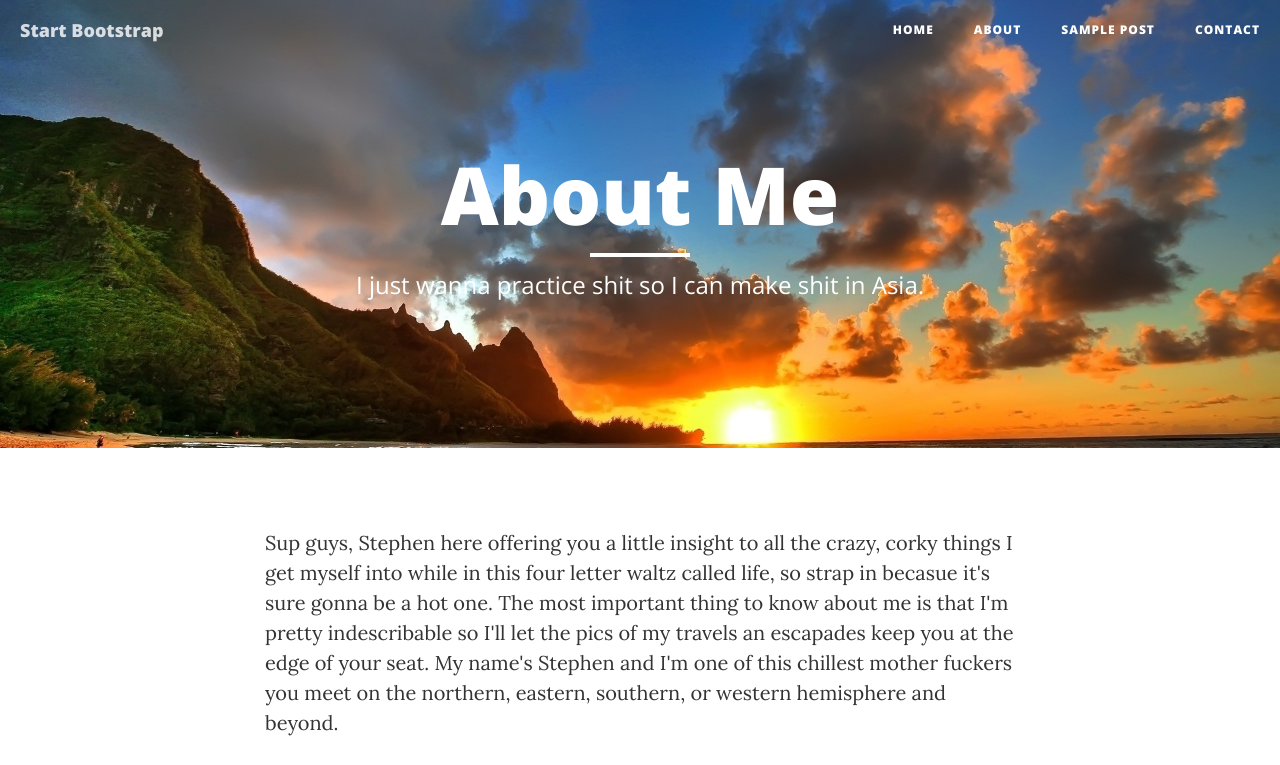
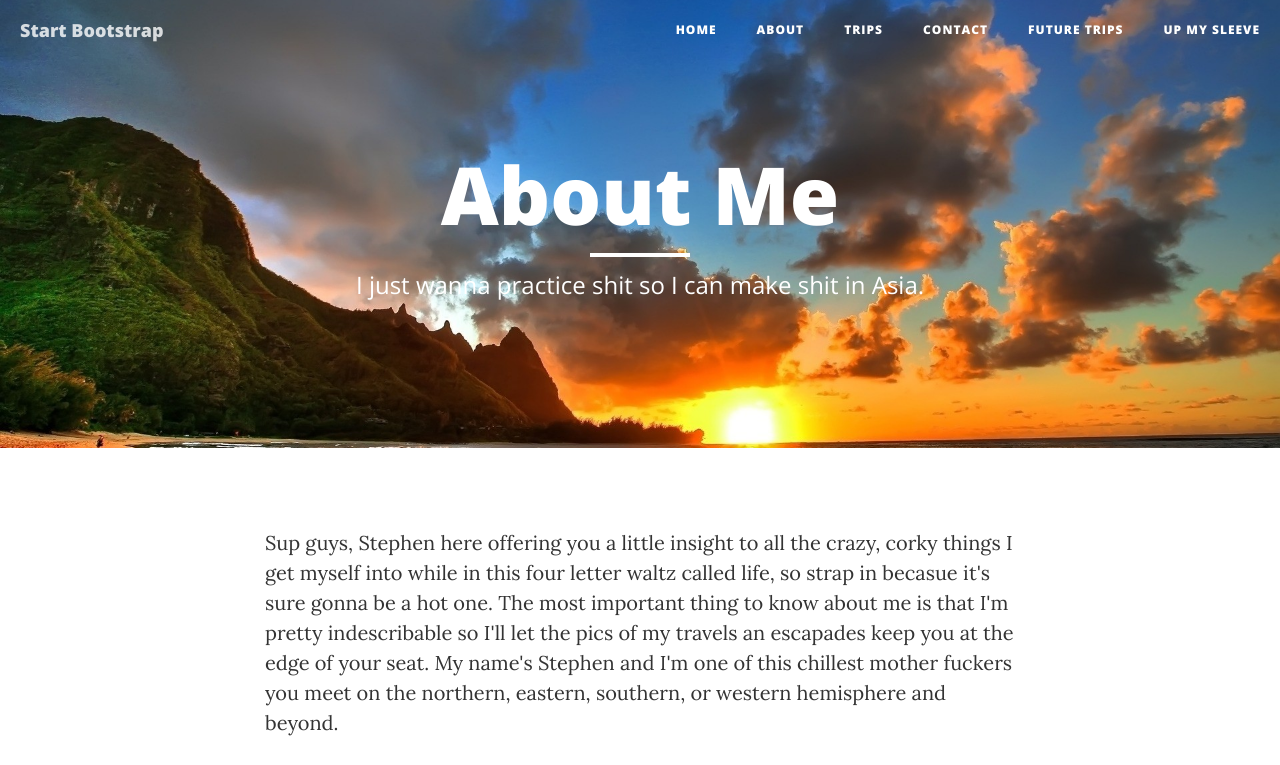
Before and after one commit to sdeavin1/sdeavin1.github.io, a website: page about.html in a window 1280 px wide. Shown: the top 765 px of the page. Drawn offline with nearby package versions, Linux system fonts and the light colour scheme.

Commit message:
Update about.html

```diff
--- a/about.html
+++ b/about.html
@@ -55,11 +55,16 @@
                         <a href="about.html">About</a>
                     </li>
                     <li>
-                        <a href="post.html">Sample Post</a>
+                        <a href="Trips.html">Trips</a>
                     </li>
                     <li>
-                        <a href="contact.html">Contact</a>
+                        <a href="Surfing Sucks.html">Contact</a>
                     </li>
+                    <li>
+                        <a href="Future Trips.html">Future Trips</a>
+                    </li>
+                    <li>
+                        <a href="Up My Sleeve.html">Up My Sleeve</a>
                 </ul>
             </div>
             <!-- /.navbar-collapse -->
```
